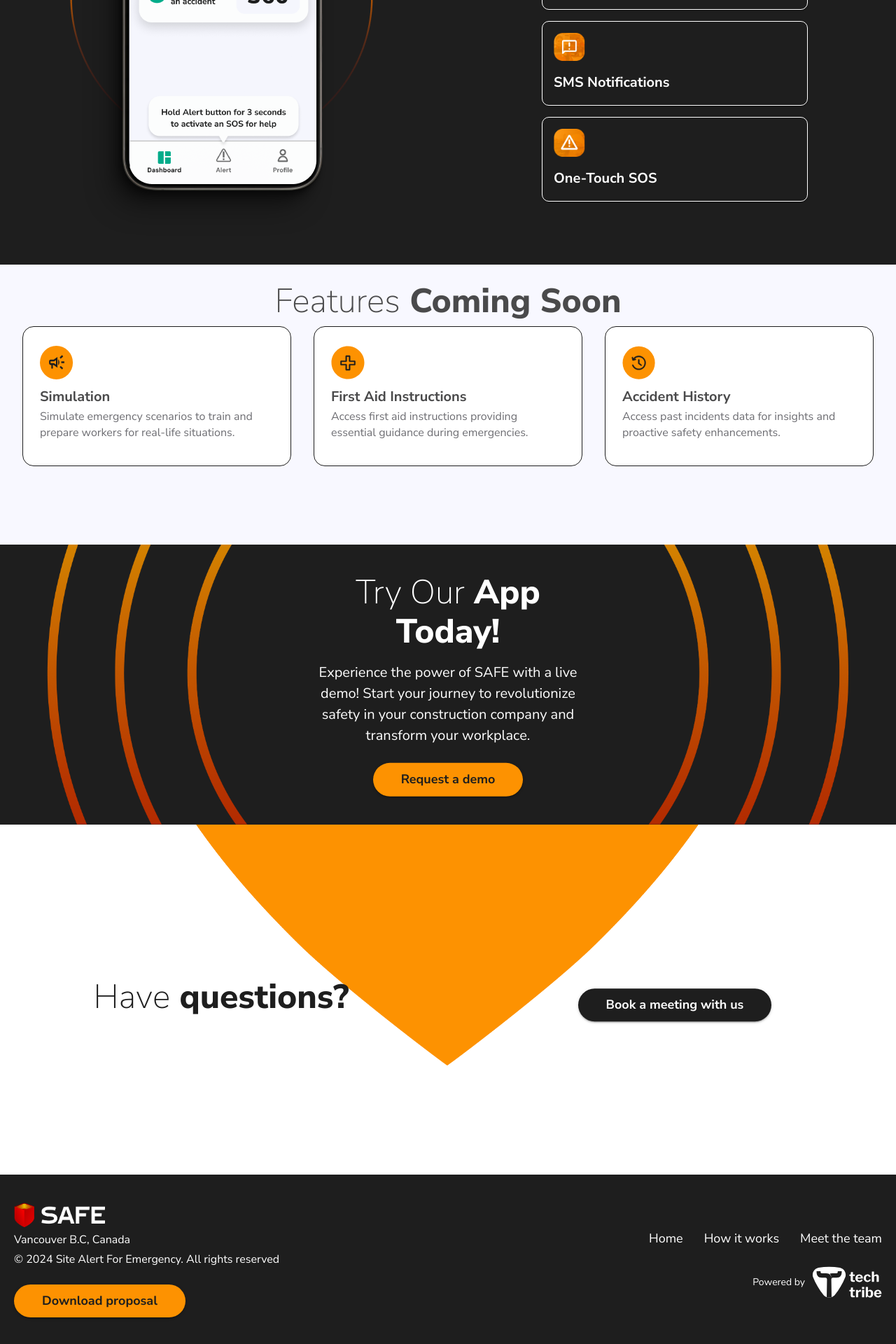
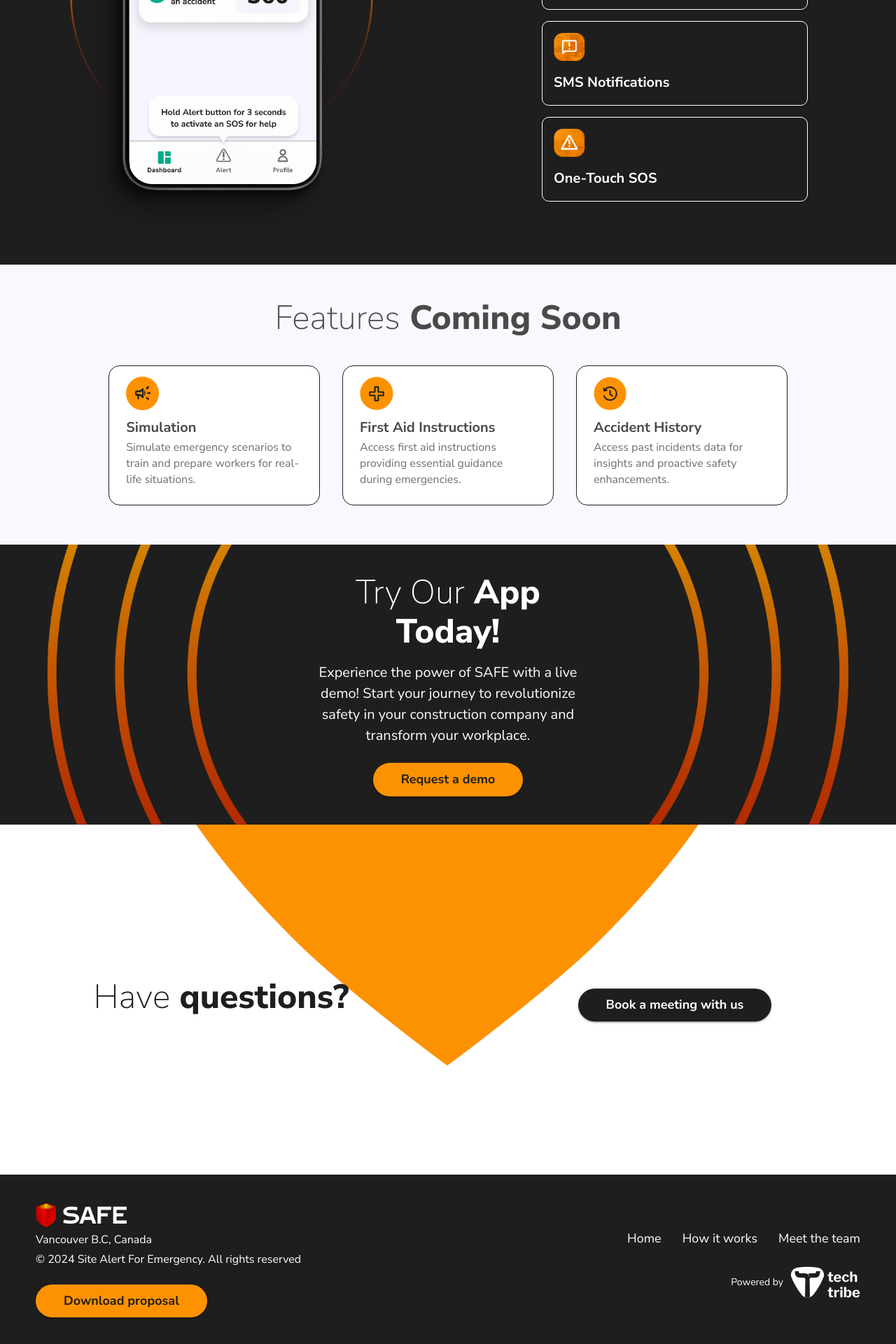
Before and after one commit to rajatchauhan407/safe-land, a Next.js app: page / in a window 1280 px wide. Shown: the part 2092-4012 px from the top of the page at 70% size. Built offline with nearby package versions, Linux system fonts and the light colour scheme.

Commit message:
sizes of the sections width

```diff
--- a/src/sections/Footer.tsx
+++ b/src/sections/Footer.tsx
@@ -11,6 +11,9 @@ const FooterContainer = styled('footer')(({ theme }) => ({
   backgroundColor: '#1e1e1e',
   color: '#ffffff',
   padding: '40px 20px',
+  display: 'flex',
+  alignItems: 'center',
+  justifyContent: 'center'
 }));
 
 const buttonText = "Download Proposal";
@@ -53,6 +56,7 @@ const Footer: React.FC = () => {
 
   return (
     <FooterContainer>
+      <Box sx={{width:"95%"}}>
       <Grid container spacing={isMobile ? 2 : 4} justifyContent="center">
         {/* Left Column */}
         <Grid item xs={12} md={6} sx={{ textAlign: isMobile ? 'center' : 'left', display: 'flex', flexDirection: 'column', justifyContent: 'space-evenly' }}>
@@ -85,6 +89,7 @@ const Footer: React.FC = () => {
           </div>
         </Grid>
       </Grid>
+      </Box>
     </FooterContainer>
   );
 };
--- a/src/sections/FutureFeaturesSection.tsx
+++ b/src/sections/FutureFeaturesSection.tsx
@@ -56,13 +56,14 @@ const FutureFeaturesSection = () => {
   const theme = useTheme();
 
   return (
-    <Box sx={{ flexGrow: 1, p: 3, backgroundColor: "#F8F8FF", minHeight:"50vh" }}>
+    <Box sx={{ display:"flex", flexDirection:"column", p: 3, backgroundColor: "#F8F8FF", minHeight:"50vh", justifyContent: 'center', alignItems:'center'}}>
+      <Box sx={{width:"80%"}}>
       <Typography
           variant="h3"
           component="h2"
           fontWeight={800}
           color="#4a4a4b"
-          sx={{textAlign:'center'}}
+          sx={{textAlign:'center', marginBottom: 4}}
           >
           <span style={{ fontWeight: 200 }}>Features</span> Coming Soon
           </Typography>
@@ -89,6 +90,7 @@ const FutureFeaturesSection = () => {
           />
         </Grid>
       </Grid>
+      </Box>
     </Box>
   );
 };
```
